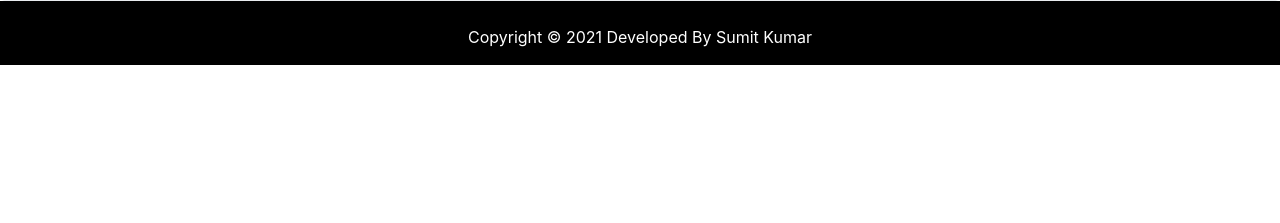
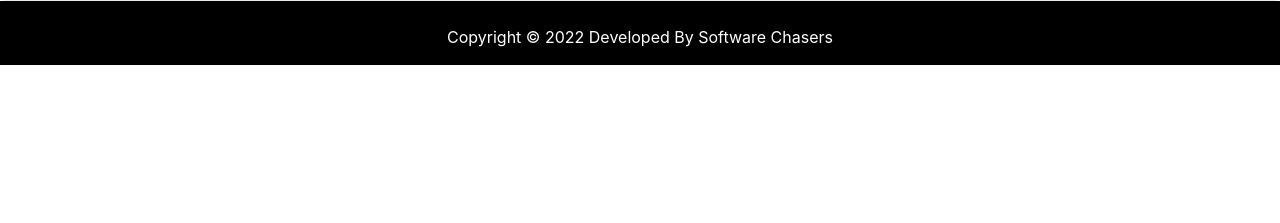
Before and after one commit to sjpander/Cs253-Project, a Django app: page /aboutus in a window 1280 px wide. Shown: the part 493-716 px from the top of the page. Run offline with Django 3.2, Linux system fonts and the light colour scheme; some libraries are stand-ins or nearby versions.

Commit message:
Changed Footer

```diff
--- a/templates/hospital/footer.html
+++ b/templates/hospital/footer.html
@@ -70,7 +70,7 @@
       <div class="col-md-12 col-sm-12">
         <div style="color:#ffffff;" class="wow fadeInUp footer-copyright">
           <p>
-            Copyright &copy; 2021 Developed By Sumit Kumar </p>
+            Copyright &copy; 2022 Developed By Software Chasers </p>
         </div>
       </div>
     </div>
```
